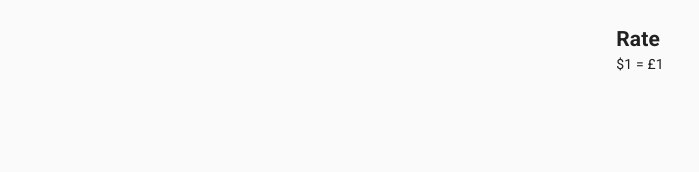
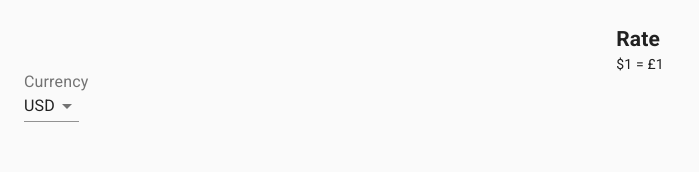
Before and after one commit to ksharifbd/currency-exchanger, a React (Create React App) app: page / in a window 1280 px wide. Shown: the top 172 px of the page, without its empty margins (0-699 px from the left). Built offline with nearby package versions, Linux system fonts and the light colour scheme; the HTML template or start-up script is replaced by a standard one.

Commit message:
adds CurrencySelector Component

```diff
--- a/src/App.js
+++ b/src/App.js
@@ -2,6 +2,7 @@ import React from 'react';
 import CssBaseline from '@material-ui/core/CssBaseline';
 import styled from '@material-ui/core/styles/styled';
 import ExchangeRate from './components/ExchangeRate';
+import CurrencySelector from './components/CurrencySelector';
 
 function App() {
   const Container = styled('div')({
@@ -12,6 +13,7 @@ function App() {
     <CssBaseline>
       <Container>
         <ExchangeRate />
+        <CurrencySelector />
       </Container>
     </CssBaseline>
   );
--- /dev/null
+++ b/src/components/CurrencySelector.js
@@ -0,0 +1,33 @@
+import React from 'react';
+import PropTypes from 'prop-types';
+import InputLabel from '@material-ui/core/InputLabel';
+import Select from '@material-ui/core/Select';
+import MenuItem from '@material-ui/core/MenuItem';
+
+const CurrencySelector = ({ selectedCurrency, onCurrencyChange }) => (
+  <>
+    <InputLabel id="currency">Currency</InputLabel>
+    <Select
+      labelId="currency"
+      id="currency"
+      value={selectedCurrency}
+      onChange={onCurrencyChange}
+    >
+      <MenuItem value="USD">USD</MenuItem>
+      <MenuItem value="GBP">GBP</MenuItem>
+      <MenuItem value="EUR">EUR</MenuItem>
+    </Select>
+  </>
+);
+
+CurrencySelector.propTypes = {
+  selectedCurrency: PropTypes.oneOf(['USD', 'GBP', 'EUR']),
+  onCurrencyChange: PropTypes.func,
+};
+
+CurrencySelector.defaultProps = {
+  selectedCurrency: 'USD',
+  onCurrencyChange: () => {},
+};
+
+export default CurrencySelector;
```
